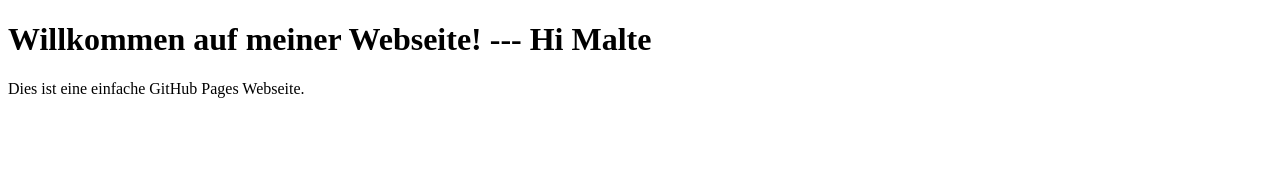
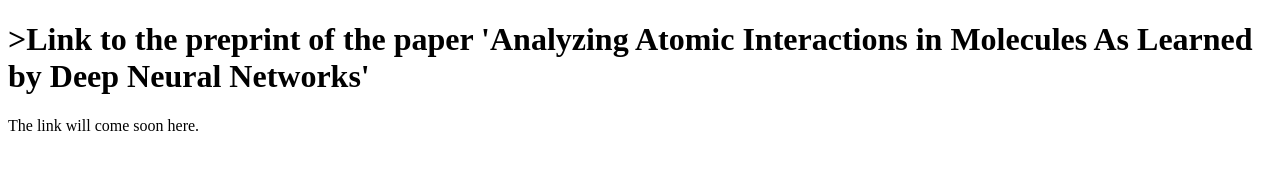
Before and after one commit to tschnake/tschnake.github.io, a plain HTML site: page index.html in a window 1280 px wide. Drawn offline with Linux system fonts and the light colour scheme.

Commit message:
Update index.html

```diff
--- a/index.html
+++ b/index.html
@@ -1,10 +1,10 @@
 <!DOCTYPE html>
 <html>
 <head>
-    <title>Meine GitHub Pages Webseite</title>
+    <title>Link to the preprint 'Analyzing Atomic Interactions in Molecules As Learned by Deep Neural Networks'</title>
 </head>
 <body>
-    <h1>Willkommen auf meiner Webseite! --- Hi Malte</h1>
-    <p>Dies ist eine einfache GitHub Pages Webseite.</p>
+    <h1>>Link to the preprint of the paper 'Analyzing Atomic Interactions in Molecules As Learned by Deep Neural Networks'</h1>
+    <p>The link will come soon here.</p>
 </body>
 </html>
```
